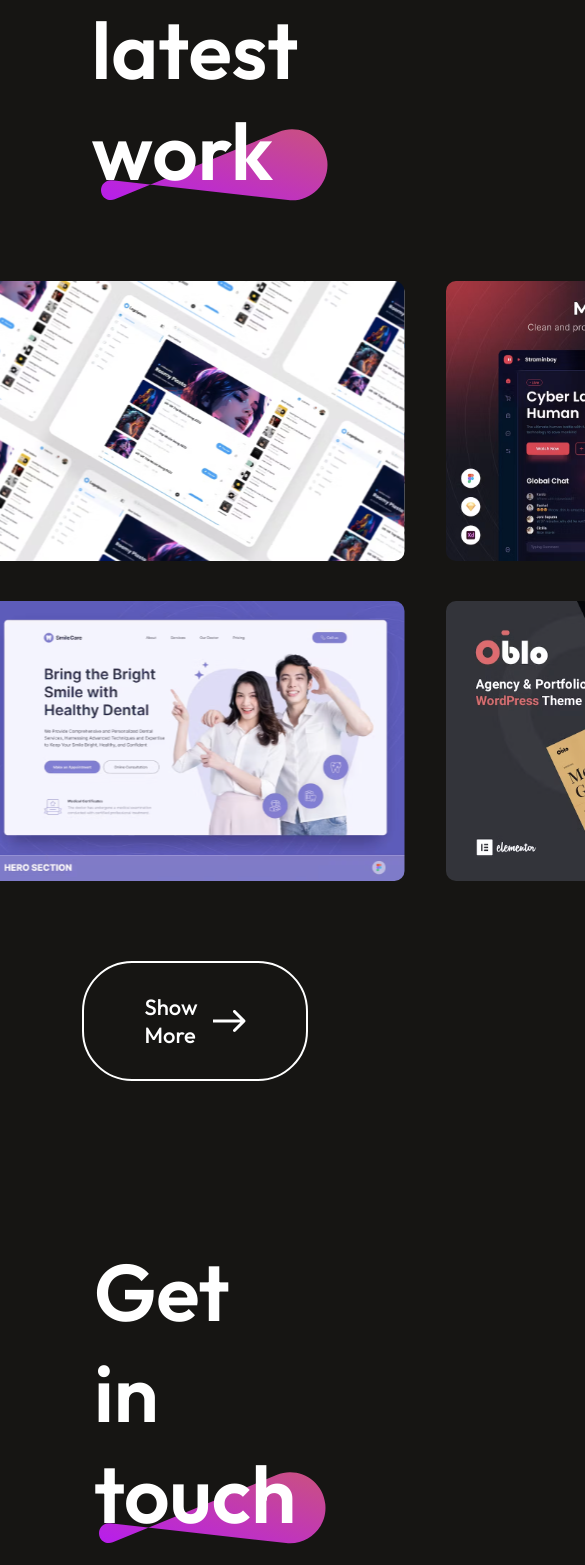
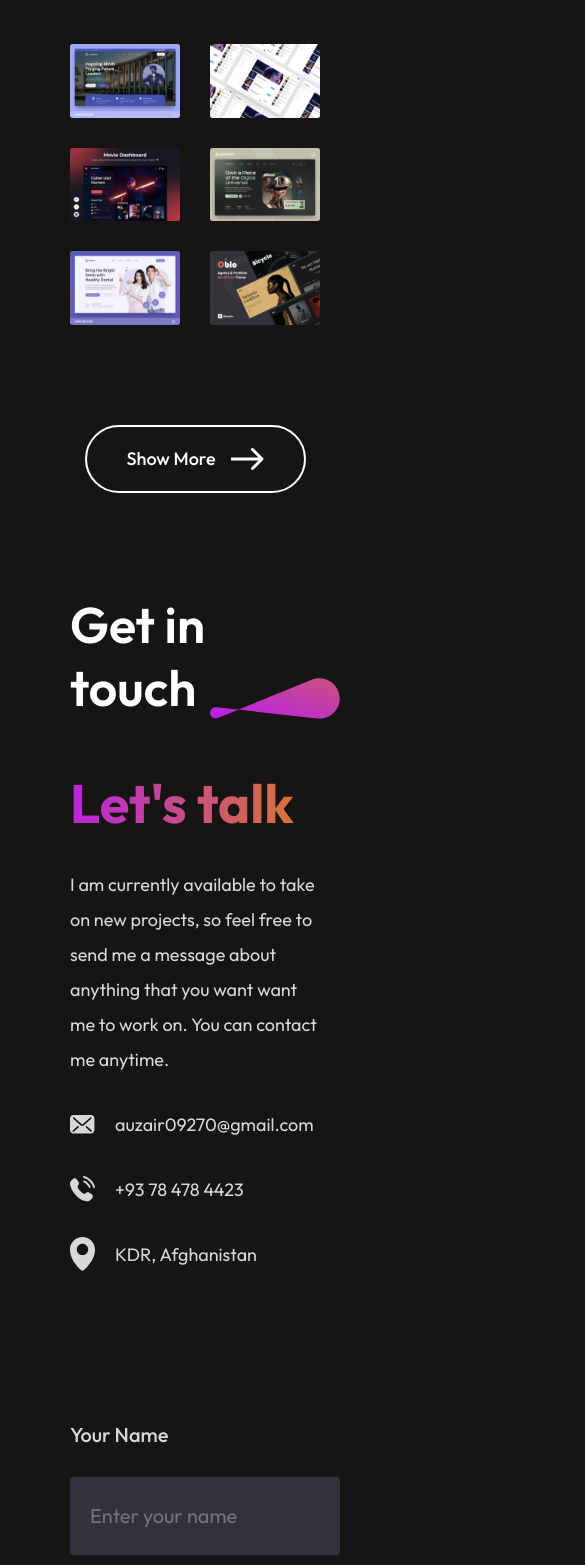
Before and after one commit to Auzair-17/my-portfolio, a React (Vite) app: page / in a window 390 px wide. Shown: the part 2538-4103 px from the top of the page, 585 px wide, since content can reach past the window. Built offline with nearby package versions, Linux system fonts and the light colour scheme.

Commit message:
Website 768px responsiveness completed

```diff
--- a/src/Components/Contact/Contact.css
+++ b/src/Components/Contact/Contact.css
@@ -102,3 +102,50 @@
 .contact-submit:hover {
   transform: scale(1.1);
 }
+
+@media (max-width: 768px) {
+  .contact {
+    gap: 50px;
+    margin: 50px 70px;
+    align-items: start;
+  }
+  .contact-title h1 {
+    padding: 0;
+    font-size: 50px;
+    font-weight: 600;
+  }
+  .contact-title img {
+    width: 130px;
+    margin-right: -20px;
+  }
+  .contact-section {
+    flex-direction: column;
+  }
+  .contact-left h1 {
+    font-size: 54px;
+  }
+  .contact-left p {
+    font-size: 18px;
+  }
+  .contact-detail {
+    gap: 20px;
+  }
+  .contact-detail img {
+    width: 25px;
+  }
+  .contact-right label {
+    font-size: 20px;
+  }
+  .contact-right input {
+    width: 100%;
+    font-size: 20px;
+  }
+  .contact-right textarea {
+    width: 95%;
+    font-size: 20px;
+  }
+  .contact-submit {
+    font-size: 20px;
+    padding: 15px 40px;
+  }
+}
--- a/src/Components/Footer/Footer.css
+++ b/src/Components/Footer/Footer.css
@@ -58,3 +58,18 @@
   gap: 50px;
   margin-bottom: 50px;
 }
+
+@media (max-width: 768px) {
+  .footer {
+    margin: 50px 70px;
+  }
+  .footer-top {
+    flex-direction: column;
+    gap: 50px;
+  }
+  .footer-bottom {
+    display: flex;
+    flex-direction: column-reverse;
+    margin-bottom: 50px;
+  }
+}
--- a/src/Components/MyWork/MyWork.css
+++ b/src/Components/MyWork/MyWork.css
@@ -52,3 +52,33 @@
 .mywork-showmore:hover {
   gap: 30px;
 }
+
+@media (max-width: 768px) {
+  .mywork {
+    margin: 50px 70px;
+    gap: 50px;
+    align-items: start;
+  }
+  .mywork h1 {
+    padding: 0;
+    font-size: 50px;
+    font-weight: 600;
+  }
+  .mywork-title img {
+    width: 130px;
+    margin-right: -20px;
+  }
+  .mywork-container {
+    grid-template-columns: 1fr 1fr;
+    gap: 30px;
+  }
+  .mywork-container img {
+    width: 100%;
+    height: 100%;
+  }
+  .mywork-showmore {
+    padding: 20px 40px;
+    font-size: 18px;
+    margin: 50px auto;
+  }
+}
```
